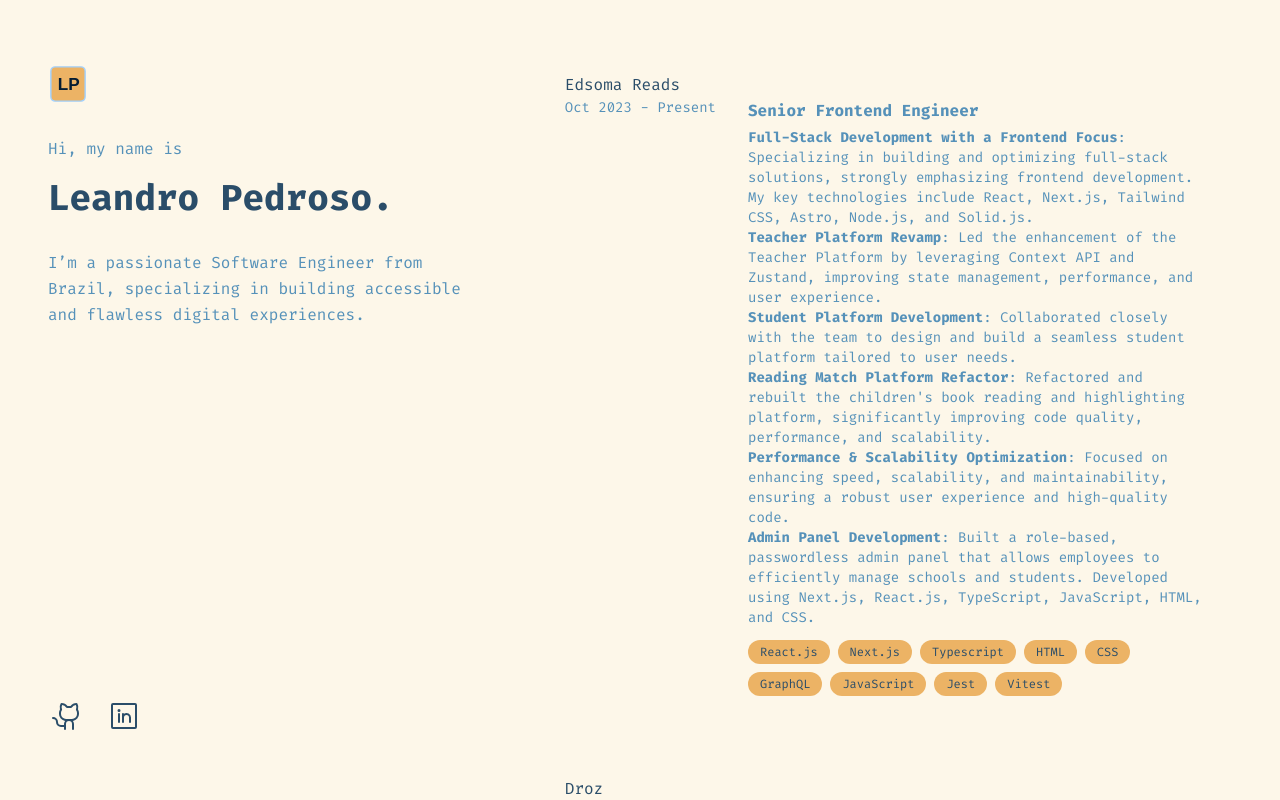
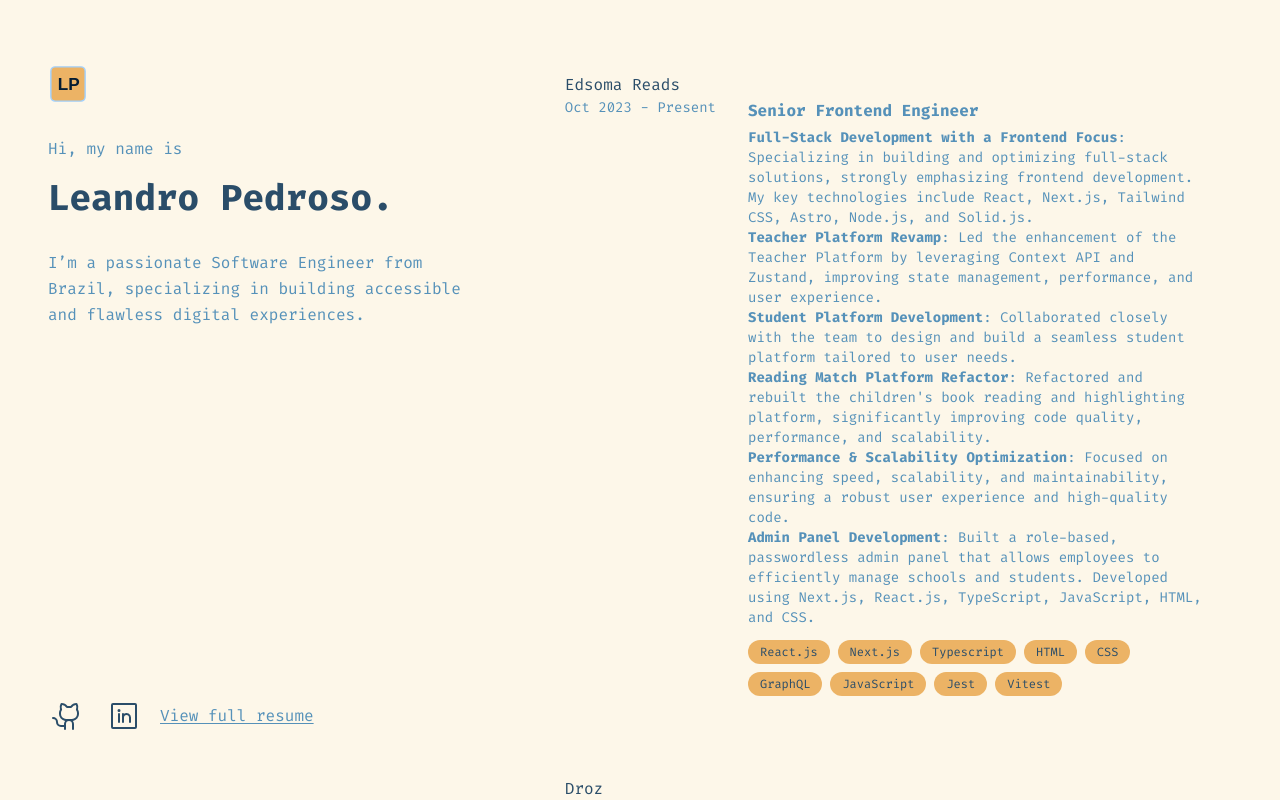
Before and after one commit to leandroppf/portfolio-leandroppf, a Next.js app: page / in a window 1280 px wide. Shown: the top 800 px of the page. Built offline with nearby package versions, Linux system fonts and the light colour scheme.

Commit message:
feat: added resume to the website

```diff
--- a/src/app/components/Header.tsx
+++ b/src/app/components/Header.tsx
@@ -1,6 +1,10 @@
 import Image from 'next/image'
 import Link from 'next/link'
-import { GithubLogo, LinkedinLogo } from '@phosphor-icons/react/dist/ssr'
+import {
+  ArrowUpRight,
+  GithubLogo,
+  LinkedinLogo,
+} from '@phosphor-icons/react/dist/ssr'
 
 export default function Header() {
   return (
@@ -21,7 +25,10 @@ export default function Header() {
         accessible and flawless digital experiences.
       </h3>
 
-      <div id="social-media" className="mt-6 flex flex-row gap-4 xl:mt-auto">
+      <div
+        id="social-media"
+        className="mt-6 flex flex-row items-center gap-4 xl:mt-auto"
+      >
         <Link
           href="https://github.com/leandroppf"
           aria-label="Leandro Pedroso Github link"
@@ -45,6 +52,19 @@ export default function Header() {
             className="rounded p-1 hover:bg-foreground active:opacity-90"
           />
         </Link>
+
+        <Link
+          href="/leandro_pedroso.pdf"
+          aria-label="Leandro Pedroso Resume link"
+          target="_blank"
+          className="group inline-flex h-10 items-center gap-2 text-secondary underline underline-offset-2"
+        >
+          View full resume
+          <ArrowUpRight
+            size={16}
+            className="invisible -mt-2 text-primary transition-all duration-300 group-hover:visible group-hover:-mt-4 group-hover:ml-2"
+          />
+        </Link>
       </div>
     </header>
   )
```
Also changed, not shown: 1 other file (tests, documents, lock files or other folders).
